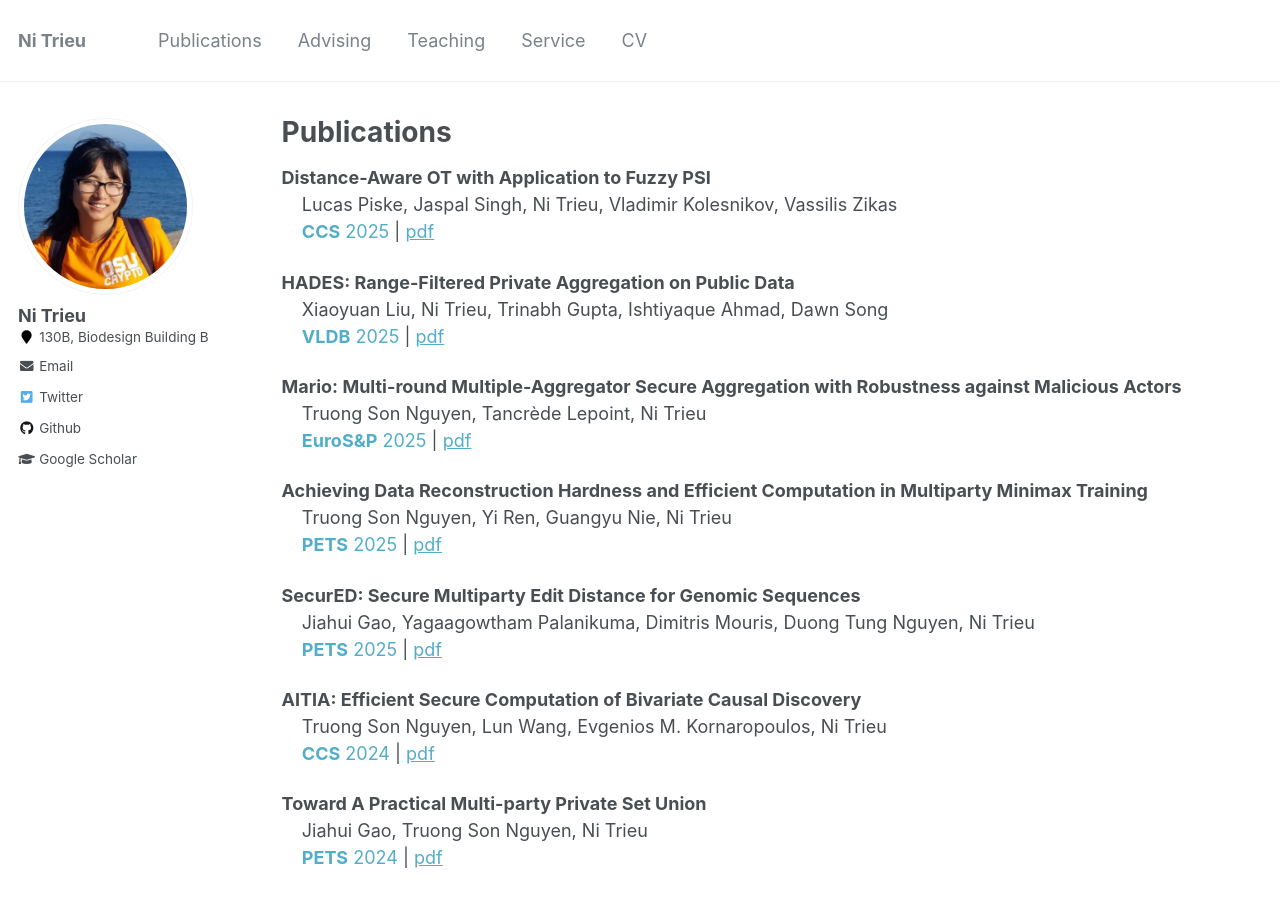
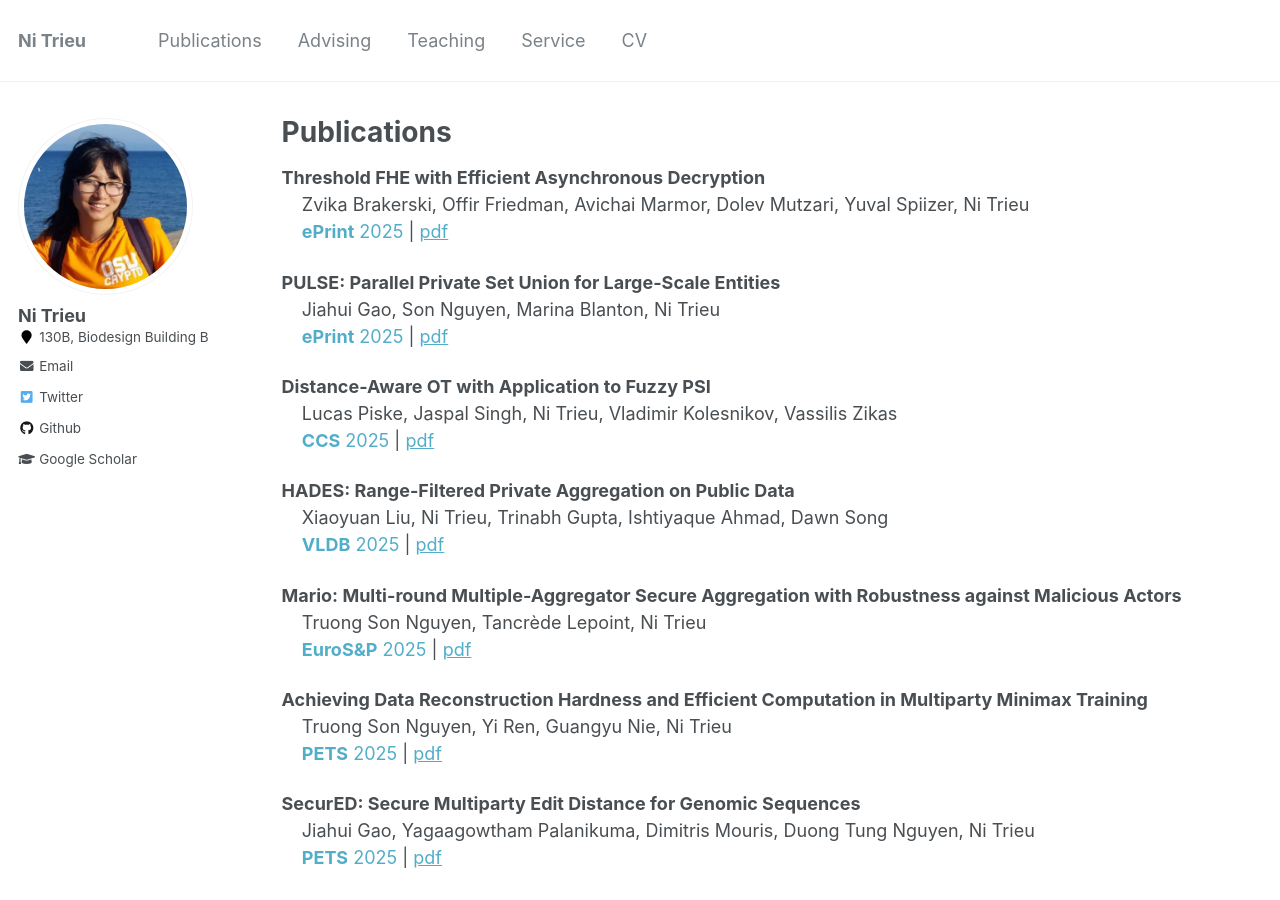
Before and after one commit to nitrieu/nitrieu.github.io, a Jekyll site: the page built from _pages/publications.md, in a window 1280 px wide and 900 px high. Built offline with Jekyll 4.4.1, drawn with Linux system fonts in a browser that asks for light colours.

Commit message:
Update publications.md

```diff
--- a/_pages/publications.md
+++ b/_pages/publications.md
@@ -7,6 +7,16 @@ author_profile: true
 
 
 <!--<h5>(Note: Authorship is in alphabetical order in most conference papers.) </h5> -->
+
+ <b>  	Threshold FHE with Efficient Asynchronous Decryption </b> <br>
+	&nbsp; &nbsp;  Zvika Brakerski, Offir Friedman, Avichai Marmor, Dolev Mutzari, Yuval Spiizer, Ni Trieu <br>
+ &nbsp; &nbsp; <a href="https://eprint.iacr.org/2025/712.pdf" target="_blank" style="text-decoration: none"><b>ePrint</b> 2025</a> |
+                                    <a href="https://eprint.iacr.org/2025/712.pdf" target="_blank"> pdf</a>
+
+ <b>  	PULSE: Parallel Private Set Union for Large-Scale Entities </b> <br>
+	&nbsp; &nbsp;  	Jiahui Gao, Son Nguyen, Marina Blanton, Ni Trieu <br>
+ &nbsp; &nbsp; <a href="https://eprint.iacr.org/2025/790.pdf" target="_blank" style="text-decoration: none"><b>ePrint</b> 2025</a> |
+                                    <a href="https://eprint.iacr.org/2025/790.pdf" target="_blank"> pdf</a>
 
  <b>  	Distance-Aware OT with Application to Fuzzy PSI </b> <br>
 	&nbsp; &nbsp;  	Lucas Piske, Jaspal Singh, Ni Trieu, Vladimir Kolesnikov, Vassilis Zikas <br>
```
